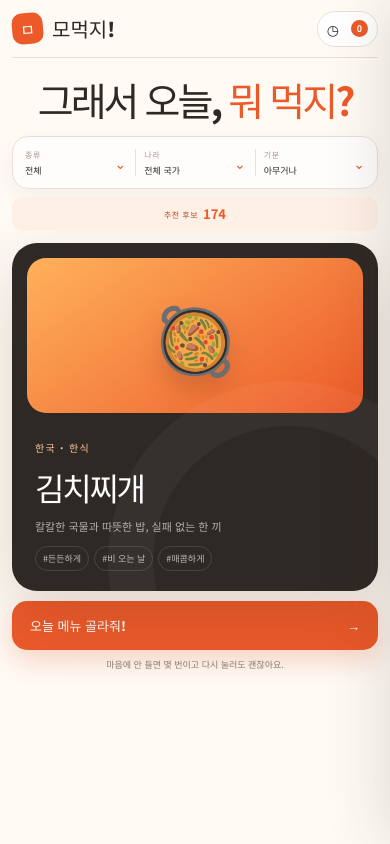
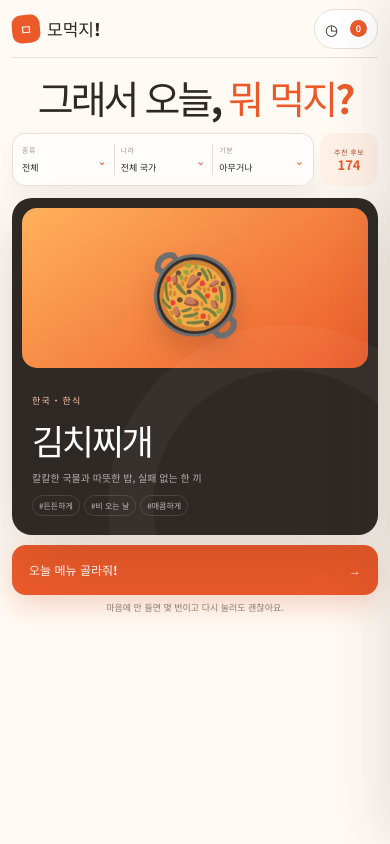
Before and after one commit to gksqls9735/momeok-ji, a React (Vite) app: page / in a window 390 px wide. Built offline with nearby package versions, Linux system fonts and the light colour scheme.

Commit message:
Feat: Improve and fine-tune mobile responsive CSS styling

```diff
--- a/src/App.css
+++ b/src/App.css
@@ -1,4 +1,4 @@
-.app-shell { min-height: 100svh; overflow: hidden; }
+.app-shell { min-height: 100svh; overflow-x: hidden; }
 .topbar, main { width: min(1060px, calc(100% - 40px)); margin-inline: auto; }
 .topbar { height: 68px; display: flex; align-items: center; justify-content: space-between; border-bottom: 1px solid var(--line); }
 .brand { display: flex; align-items: center; gap: 9px; color: var(--ink); font-weight: 900; font-size: 20px; text-decoration: none; }
@@ -88,25 +88,69 @@
 @media (max-width: 760px) {
   .topbar, main { width: min(100% - 24px, 560px); }
   .topbar { height: 58px; }
-  .topbar-actions button { padding: 7px 9px; font-size: 0; }
-  .topbar-actions button span { font-size: 14px; }
+  .brand { gap: 7px; font-size: 17px; }
+  .brand-mark { width: 28px; height: 28px; border-radius: 9px; font-size: 14px; }
+  .topbar-actions button { min-height: 40px; padding: 7px 10px; font-size: 0; }
+  .topbar-actions button span { font-size: 15px; }
   .topbar-actions strong { font-size: 9px; }
-  .hero { padding: 22px 0 17px; }
+  .hero { padding: 20px 0 16px; }
   .hero::after, .hero-copy, .hero .eyebrow { display: none; }
-  .hero h1 { margin: 0; font-size: clamp(34px, 10vw, 46px); }
-  .filter-summary { align-items: stretch; flex-direction: column; }
-  .filter-result-count { min-height: 34px; flex-direction: row; gap: 5px; border-radius: 11px; }
+  .hero h1 { margin: 0; font-size: clamp(32px, 10vw, 44px); }
+  .picker { padding-bottom: calc(20px + env(safe-area-inset-bottom)); }
+  .filter-summary { display: grid; grid-template-columns: 1fr 58px; gap: 6px; }
+  .dropdown-row { min-width: 0; padding: 3px; border-radius: 13px; }
+  .filter-result-count { min-width: 0; min-height: 100%; flex-direction: column; gap: 1px; border-radius: 13px; }
   .filter-result-count strong { font-size: 13px; }
-  .filter-trigger { min-height: 43px; padding: 6px 8px; }
+  .filter-result-count span { font-size: 7px; }
+  .filter-trigger { min-height: 45px; padding: 6px; }
+  .filter-trigger > span:first-child { font-size: 7px; }
   .filter-trigger strong { font-size: 9px; }
-  .dropdown-options { position: fixed; top: auto; right: 12px !important; bottom: 12px; left: 12px !important; width: auto; max-width: none; padding: 15px; transform: none !important; }
+  .filter-trigger > span:last-child { font-size: 11px; }
+  .filter-dropdown + .filter-dropdown::before { top: 7px; bottom: 7px; }
+  .dropdown-options { position: fixed; top: auto; right: 8px !important; bottom: calc(8px + env(safe-area-inset-bottom)); left: 8px !important; width: auto; max-width: none; max-height: min(68svh, 520px); overflow-y: auto; padding: 15px; border-radius: 20px; transform: none !important; }
   .dropdown-options::before { display: none; }
-  .dropdown-options > div { grid-template-columns: repeat(3, 1fr); }
-  .menu-card { min-height: 0; grid-template-columns: 1fr; }
-  .menu-visual { height: min(155px, 22vh); margin-bottom: 0; }
-  .menu-details { padding: 20px 23px; }
-  .menu-details h2 { font-size: 32px; }
-  .menu-details p { font-size: 11px; }
-  .menu-tags { margin-top: 11px; }
-  .pick-button { padding: 15px 18px; }
+  .dropdown-options > p { margin-bottom: 11px; font-size: 12px; }
+  .dropdown-options > div { grid-template-columns: repeat(3, 1fr); gap: 7px; }
+  .dropdown-options button { min-height: 42px; padding: 9px 6px; font-size: 11px; }
+  .menu-card { min-height: 0; grid-template-columns: 1fr; border-radius: 20px; }
+  .menu-visual { height: clamp(125px, 20svh, 160px); margin: 10px 10px 0; border-radius: 15px; }
+  .menu-visual span { font-size: clamp(62px, 20vw, 82px); }
+  .menu-details { padding: 17px 20px 19px; }
+  .menu-category { font-size: 9px; }
+  .menu-details h2 { margin: 5px 0 6px; font-size: clamp(29px, 9vw, 36px); }
+  .menu-details p { font-size: 10px; line-height: 1.45; }
+  .menu-tags { gap: 4px; margin-top: 9px; }
+  .menu-tags span { padding: 4px 6px; font-size: 8px; }
+  .pick-button { min-height: 50px; padding: 14px 17px; border-radius: 14px; font-size: 12px; }
+  .hint { margin-top: 6px; }
+  .side-panel { width: 100%; max-width: none; }
+  .panel-header { padding: calc(17px + env(safe-area-inset-top)) 16px 15px; }
+  .panel-header > button { width: 40px; height: 40px; }
+  .panel-content { padding: 14px 12px calc(14px + env(safe-area-inset-bottom)); }
+  .history-list > button { min-height: 62px; padding: 9px; }
 }
+
+@media (max-width: 380px) {
+  .topbar, main { width: calc(100% - 16px); }
+  .hero { padding: 15px 0 13px; }
+  .hero h1 { font-size: 30px; }
+  .filter-summary { grid-template-columns: 1fr 52px; }
+  .filter-trigger { min-height: 42px; padding-inline: 5px; }
+  .filter-trigger > span:first-child { display: none; }
+  .filter-trigger strong { font-size: 8px; }
+  .filter-result-count strong { font-size: 12px; }
+  .menu-visual { height: 120px; }
+  .menu-details { padding: 14px 17px 16px; }
+  .menu-details h2 { font-size: 28px; }
+}
+
+@media (max-height: 680px) and (max-width: 760px) {
+  .topbar { height: 52px; }
+  .hero { padding: 10px 0; }
+  .hero h1 { font-size: 28px; }
+  .menu-visual { height: 105px; }
+  .menu-details { padding-block: 12px 14px; }
+  .menu-details h2 { font-size: 27px; }
+  .menu-tags { display: none; }
+  .pick-button { min-height: 46px; padding-block: 11px; }
+}
--- a/src/index.css
+++ b/src/index.css
@@ -14,6 +14,11 @@
 
 * { box-sizing: border-box; }
 html { scroll-behavior: smooth; }
-body { margin: 0; min-width: 320px; min-height: 100vh; }
+body { margin: 0; min-width: 320px; min-height: 100vh; min-height: 100svh; }
 button, a { -webkit-tap-highlight-color: transparent; }
 button:focus-visible, a:focus-visible { outline: 3px solid rgba(236, 90, 42, .35); outline-offset: 3px; }
+
+@media (max-width: 760px) {
+  body { overscroll-behavior-y: none; }
+  button { touch-action: manipulation; }
+}
```
